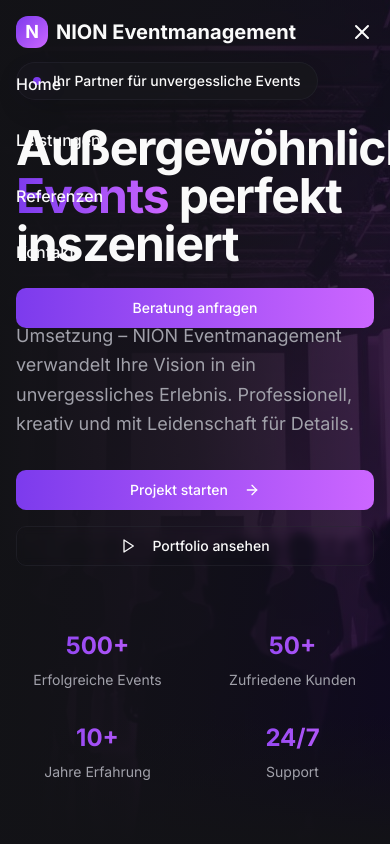
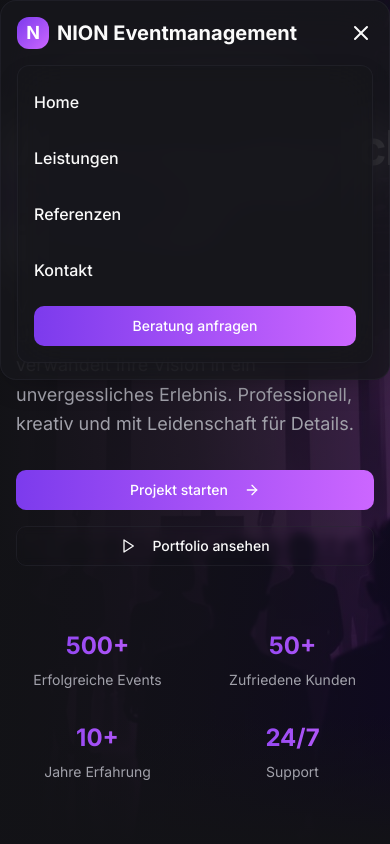
Before and after one commit to xCryzed/nion-events, a React (Vite) app: page / in a window 390 px wide. Both pictures are taken after a click on the button "Toggle menu". Shown: the top 844 px of the page. Built offline with nearby package versions, Linux system fonts and the light colour scheme.

Commit message:
Fix mobile navigation transparency
The mobile navigation was transparent and overlapping with the page content. This commit addresses the issue by ensuring the navigation has a proper background and z-index to prevent overlap.

```diff
--- a/src/components/Header.tsx
+++ b/src/components/Header.tsx
@@ -24,7 +24,7 @@ const Header = () => {
   return (
     <header
       className={`fixed top-0 left-0 right-0 z-50 transition-all duration-300 ${
-        isScrolled ? 'glass-card border-b' : 'bg-transparent'
+        isScrolled || isMenuOpen ? 'glass-card border-b' : 'bg-transparent'
       }`}
     >
       <nav className="container mx-auto px-4 py-4">
@@ -65,7 +65,7 @@ const Header = () => {
 
         {/* Mobile Navigation */}
         {isMenuOpen && (
-          <div className="md:hidden mt-4 space-y-4 animate-fade-in">
+          <div className="md:hidden mt-4 space-y-4 animate-fade-in glass-card p-4 rounded-lg">
             {navItems.map((item) => (
               <a
                 key={item.name}
```
